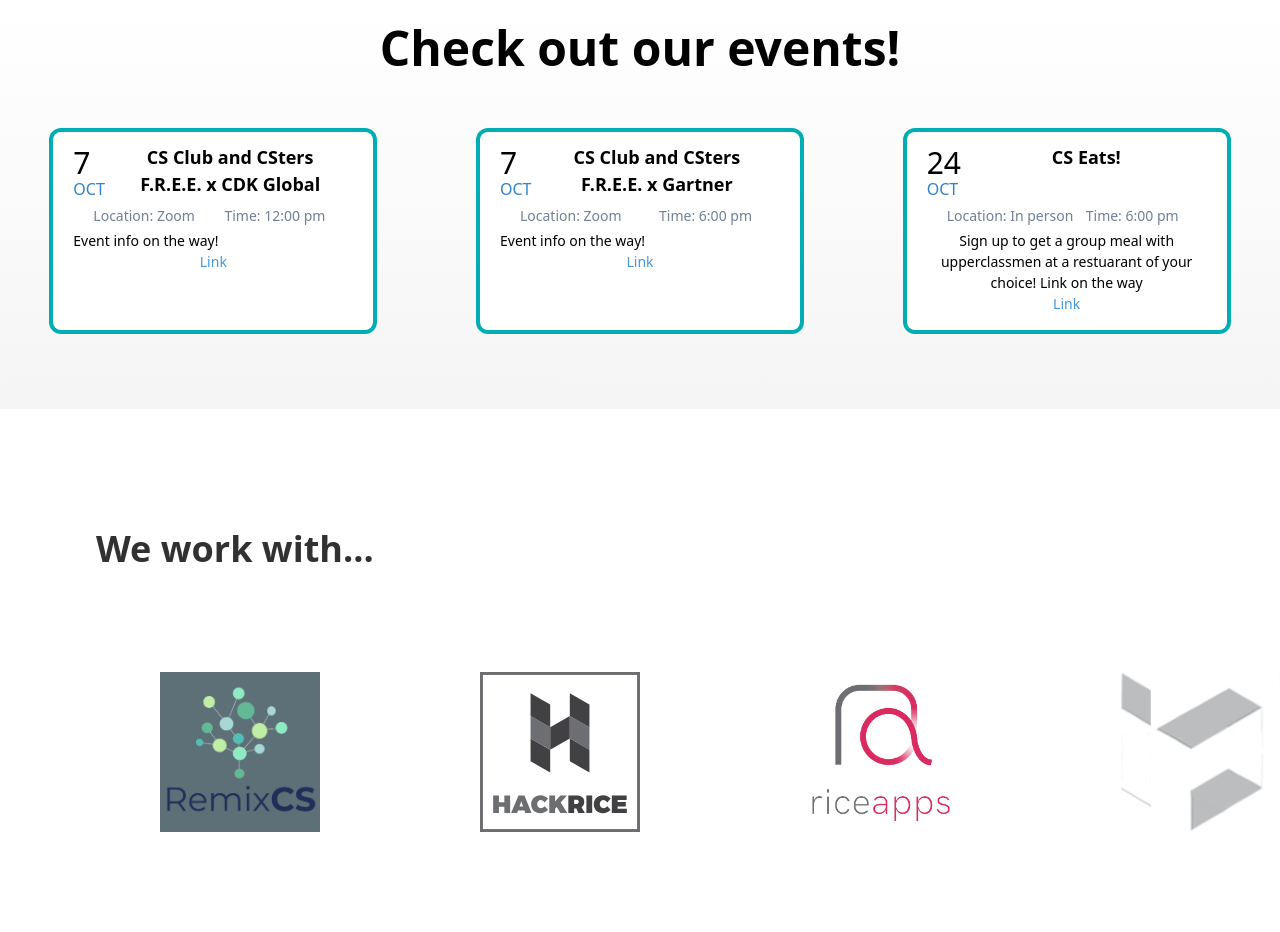
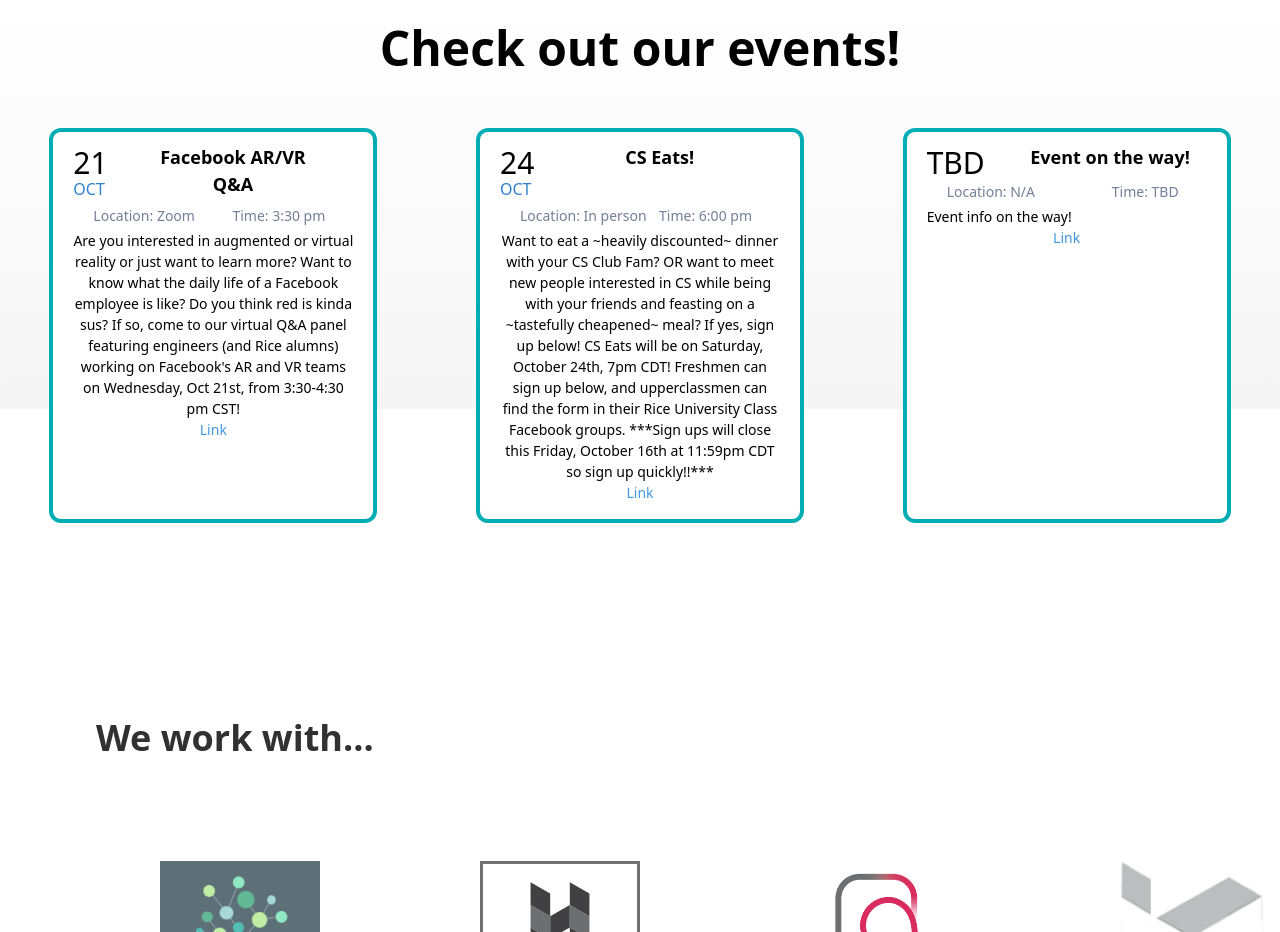
Before and after one commit to riceucsclub/website, a React (Create React App) app: page / in a window 1280 px wide. Shown: the part 1600-2532 px from the top of the page. Built offline with nearby package versions, Linux system fonts and the light colour scheme.

Commit message:
event update oct15

```diff
--- a/src/Files/allEvents.js
+++ b/src/Files/allEvents.js
@@ -117,23 +117,35 @@ export default [
     //     panel and Q&A featuring recruiters and engineers`,
     //     "link": `https://fb.me/e/1B8Q9Td6k`,
     // },
+    // {
+    //     "title": "CS Club and CSters F.R.E.E. x CDK Global",
+    //     "month": "OCT",
+    //     "day": "7",
+    //     "time": "12:00 pm",
+    //     "locale": "Zoom",
+    //     "desc": `Event info on the way!`,
+    //     "link": `https://fb.me/e/1aNyQ9B7s`,
+    // },
+    // {
+    //     "title": "CS Club and CSters F.R.E.E. x Gartner",
+    //     "month": "OCT",
+    //     "day": "7",
+    //     "time": "6:00 pm",
+    //     "locale": "Zoom",
+    //     "desc": `Event info on the way!`,
+    //     "link": `LINK NOT READY`,
+    // },
     {
-        "title": "CS Club and CSters F.R.E.E. x CDK Global",
+        "title": "Facebook AR/VR Q&A",
         "month": "OCT",
-        "day": "7",
-        "time": "12:00 pm",
+        "day": "21",
+        "time": "3:30 pm",
         "locale": "Zoom",
-        "desc": `Event info on the way!`,
-        "link": `https://fb.me/e/1aNyQ9B7s`,
-    },
-    {
-        "title": "CS Club and CSters F.R.E.E. x Gartner",
-        "month": "OCT",
-        "day": "7",
-        "time": "6:00 pm",
-        "locale": "Zoom",
-        "desc": `Event info on the way!`,
-        "link": `LINK NOT READY`,
+        "desc": `Are you interested in augmented or virtual reality or just want to learn more? Want to know what
+        the daily life of a Facebook employee is like? Do you think red is kinda sus? If so, come to our virtual
+        Q&A panel featuring engineers (and Rice alumns) working on Facebook's AR and VR teams on Wednesday,
+        Oct 21st, from 3:30-4:30 pm CST!`,
+        "link": `https://fb.me/e/1MvBI4ip5`,
     },
     {
         "title": "CS Eats!",
@@ -141,8 +153,22 @@ export default [
         "day": "24",
         "time": "6:00 pm",
         "locale": "In person",
-        "desc": `Sign up to get a group meal with upperclassmen at a restuarant of your choice! Link on the way`,
+        "desc": `Want to eat a ~heavily discounted~ dinner with your CS Club Fam? OR want to meet new people
+        interested in CS while being with your friends and feasting on a ~tastefully cheapened~ meal? If yes,
+        sign up below! CS Eats will be on Saturday, October 24th, 7pm CDT! Freshmen can sign
+        up below, and upperclassmen can find the form in their Rice University Class Facebook groups.
+        ***Sign ups will close this Friday, October 16th at 11:59pm CDT so sign up quickly!!***`,
+        "link": `https://docs.google.com/forms/d/e/1FAIpQLSeC2srm8VSvVM1zCgTl2KX1dKerJbPHzlBb8sPocumnpfALng/viewform`,
+    },
+    {
+        "title": "Event on the way!",
+        "month": "",
+        "day": "TBD",
+        "time": "TBD",
+        "locale": "N/A",
+        "desc": `Event info on the way!`,
         "link": `LINK NOT READY`,
     },
 
+
 ]
```
